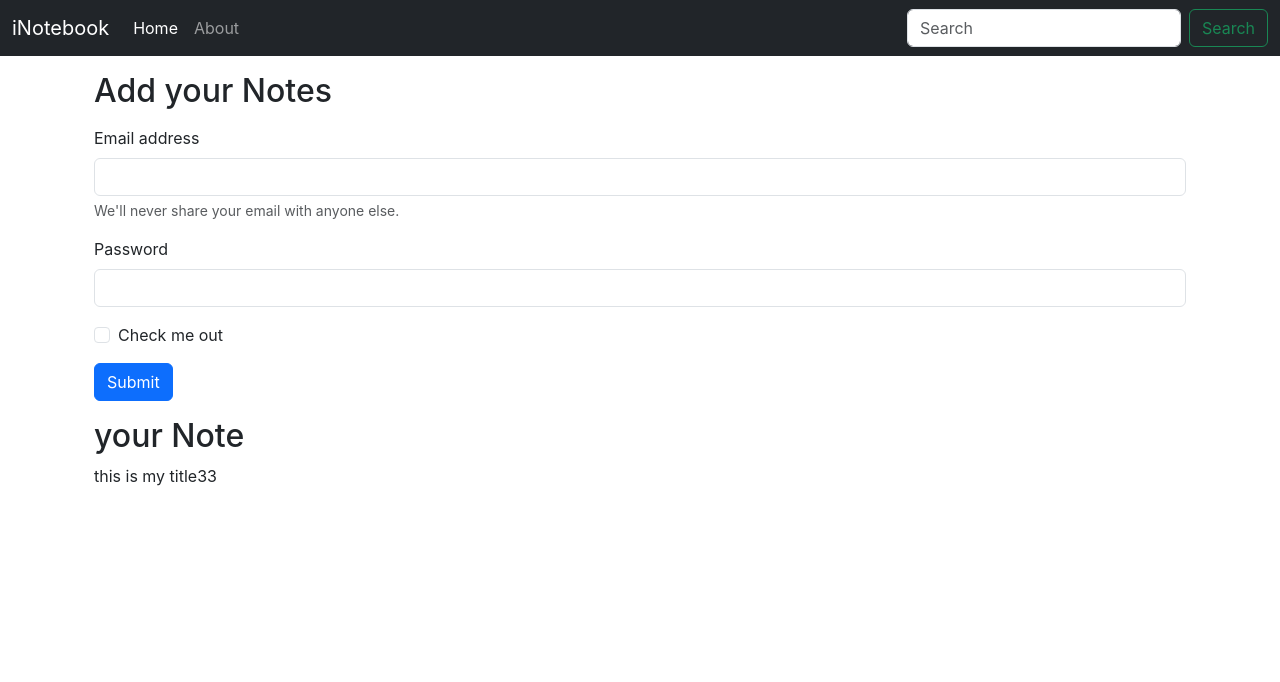
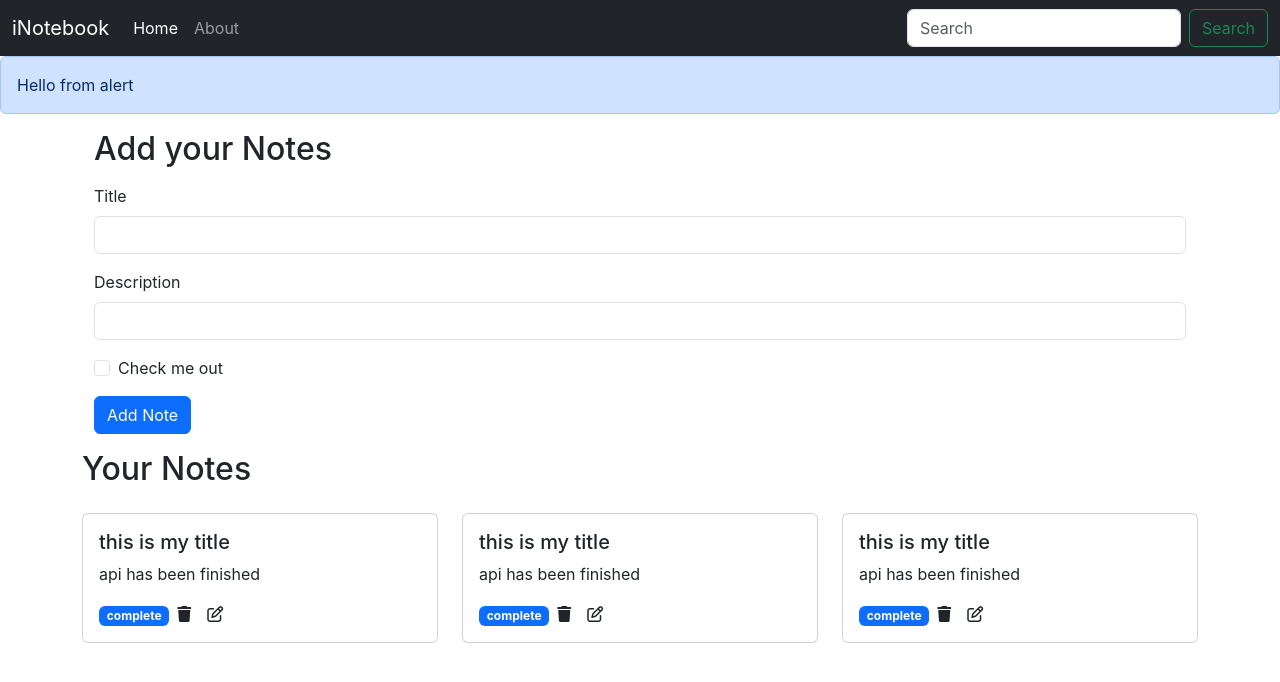
Before and after one commit to Himanshu8868/iNotebook, a React (Create React App) app: page / in a window 1280 px wide. Shown: the top 682 px of the page. Built offline with nearby package versions, Linux system fonts and the light colour scheme.

Commit message:
added fontawsome icons and create addNote file and give functionalty for add note

```diff
--- a/public/index.html
+++ b/public/index.html
@@ -17,7 +17,8 @@
 <body>
   <noscript>You need to enable JavaScript to run this app.</noscript>
   <div id="root"></div>
-
+  <!-- Fontawesome -->
+  <script src="https://kit.fontawesome.com/817a40f867.js" crossorigin="anonymous"></script>
   <!-- bootstrap css -->
   <script src="https://cdn.jsdelivr.net/npm/bootstrap@5.3.3/dist/js/bootstrap.bundle.min.js" integrity="sha384-YvpcrYf0tY3lHB60NNkmXc5s9fDVZLESaAA55NDzOxhy9GkcIdslK1eN7N6jIeHz" crossorigin="anonymous"></script>
 
--- a/src/App.js
+++ b/src/App.js
@@ -2,19 +2,23 @@ import './App.css';
 import NavBar from './components/NavBar';
 import Home from './components/Home';
 import About from './components/About';
+import Alert  from './components/Alert';
 import NoteState from './context/notes/NoteState';
 import {
   BrowserRouter as Router,
   Routes,
   Route
 } from "react-router-dom";
+import AddNote from './components/AddNote';
 
 function App() {
   return (
     <>
     <NoteState>
       <Router>
-        <NavBar />
+        <NavBar />    {/*NavBar Items */}
+        <Alert message="Hello from alert"/>     {/*Export Alert */}
+
         <div className="container">
         <Routes>
           <Route exact path="/" element={<Home />} />
--- /dev/null
+++ b/src/components/AddNote.js
@@ -0,0 +1,41 @@
+import React, { useContext, useState } from 'react';
+import noteContext from "../context/notes/noteContext";
+const AddNote = () => {
+    const context = useContext(noteContext);
+    const{ addNote } = context;
+const[note, setNote]=useState( {title: "" , description:"" , tag: "" })
+    const handleClick = (e) => {
+      addNote(note.title , note.description , note.tag);
+      e.preventDefault(); // Prevent the default form submission behavior
+
+    }
+const onchange =(e) => {
+    setNote({...note , [e.target.name]:[e.target.value]})
+
+}
+    return (
+        <div>
+            <div className="container my-3">
+                <h2> Add your Notes</h2>
+                <form className="my-3">
+                    <div className="mb-3">
+                        <label htmlFor="title" className="form-label">Title</label>
+                        <input type="text" className="form-control" id="title" name="title" aria-describedby="emailHelp" onChange={onchange} />
+                    </div>
+                    <div className="mb-3">
+                        <label htmlFor="description" className="form-label">Description</label>
+                        <input type="text" className="form-control" id="description" name="description" onChange={onchange} />
+                    </div>
+                    <div className="mb-3 form-check">
+                        <input type="checkbox" className="form-check-input" id="exampleCheck1" />
+                        <label className="form-check-label" htmlFor="exampleCheck1">Check me out</label>
+                    </div>
+                    <button type="submit" className="btn btn-primary" onClick={handleClick}>Add Note</button>
+                </form>
+            </div>
+
+        </div>
+    )
+}
+
+export default AddNote
--- /dev/null
+++ b/src/components/Alert.js
@@ -0,0 +1,13 @@
+import React from 'react'
+
+const Alert = (props) => {
+  return (
+    <div>
+      <div className="alert alert-primary" role="alert">
+       {props.message}
+</div>
+    </div>
+  )
+}
+
+export default Alert
--- a/src/components/Home.js
+++ b/src/components/Home.js
@@ -1,37 +1,10 @@
-import React, { useContext } from 'react'    //rafc//
-import noteContext from "../context/notes/noteContext"
+import React from 'react';
+import Notes from './Notes';
+
 const Home = () => {
-  const context = useContext(noteContext);
-  const {notes ,setnotes} =context;
   return (
     <div>
-      <div className="container my-3">
-        <h2> Add your Notes</h2>
-        <form className="my-3">
-          <div className="mb-3">
-            <label htmlFor="exampleInputEmail1" className="form-label">Email address</label>
-            <input type="email" className="form-control" id="exampleInputEmail1" aria-describedby="emailHelp" />
-            <div id="emailHelp" className="form-text">We'll never share your email with anyone else.</div>
-          </div>
-          <div className="mb-3">
-            <label htmlFor="exampleInputPassword1" className="form-label">Password</label>
-            <input type="password" className="form-control" id="exampleInputPassword1" />
-          </div>
-          <div className="mb-3 form-check">
-            <input type="checkbox" className="form-check-input" id="exampleCheck1" />
-            <label className="form-check-label" htmlFor="exampleCheck1">Check me out</label>
-          </div>
-          <button type="submit" className="btn btn-primary">Submit</button>
-        </form>
-      </div>
-      <div className="container" my-3>
-        <h2> your Note</h2>
-
-                  {notes.map((note) => {
-              return note.title;
-            })
-            }
-      </div>
+      <Notes />
     </div>
   )
 }
--- /dev/null
+++ b/src/components/Noteitems.js
@@ -0,0 +1,19 @@
+import React from 'react';
+
+function Noteitems({ note }) {
+    return (
+        <div className="col-md-4">
+            <div className="card my-3">
+                <div className="card-body">
+                    <h5 className="card-title">{note.title}</h5>
+                    <p className="card-text">{note.description}</p>
+                    <span className="badge bg-primary">{note.tag}</span>
+                    <i class="fa-solid fa-trash mx-2"></i>
+                    <i class="fa-regular fa-pen-to-square mx-2"></i>
+                </div>
+            </div>
+        </div>
+    );
+}
+
+export default Noteitems;
--- /dev/null
+++ b/src/components/Notes.js
@@ -0,0 +1,23 @@
+import React, { useContext } from 'react';
+import noteContext from "../context/notes/noteContext"; // Import the note context
+import Noteitems from './Noteitems';
+import AddNote from './AddNote';
+
+function Notes() {
+    const context = useContext(noteContext); // Get the context
+    const { notes } = context; // Destructure to get the notes
+
+    return (
+        <div>
+            <AddNote />
+            <div className="row my-3">
+                <h2>Your Notes</h2>
+                {notes.map((note) => {
+                    return <Noteitems key={note._id} note={note} />; // Map through notes and pass to Noteitems
+                })}
+            </div>
+        </div>
+    );
+}
+
+export default Notes;
--- a/src/context/notes/NoteState.js
+++ b/src/context/notes/NoteState.js
@@ -1,40 +1,65 @@
-  //Create NoteState that can aceesable all files //;
 import { useState } from "react";
 import NoteContext from "./noteContext"; // Ensure this path is correct
 
 const NoteState = (props) => {
     const notesinital = [
         {
-                  "_id": "67365102ae0046716c001925",
-                  "user": "67311f43195528664a3cdb1a",
-                  "title": "this is my title",
-                  "description": "api has been finished",
-                  "tag": "complete",
-                  "date": "2024-11-14T19:35:30.466Z",
-                  "__v": 0
+            _id: "67365102ae00r46716c001925",
+            user: "67311f43195528664a3cdb1a",
+            title: "this is my title",
+            description: "api has been finished",
+            tag: "complete",
+            date: "2024-11-14T19:35:30.466Z",
+            __v: 0,
         },
         {
-                  "_id": "67365109ae0046716c001928",
-                  "user": "67311f43195528664a3cdb1a",
-                  "title": "3",
-                  "description": "api has been finished",
-                  "tag": "complete",
-                  "date": "2024-11-14T19:35:37.942Z",
-                  "__v": 0
+            _id: "67365109ae00467146c001928",
+            user: "67311f43195528664a3cdb1a",
+            title: "this is my title",
+            description: "api has been finished",
+            tag: "complete",
+            date: "2024-11-14T19:35:37.942Z",
+            __v: 0,
         },
         {
-                  "_id": "6736510cae0046716c00192a",
-                  "user": "67311f43195528664a3cdb1a",
-                  "title": "3",
-                  "description": "api has been finished",
-                  "tag": "complete",
-                  "date": "2024-11-14T19:35:40.077Z",
-                  "__v": 0
-                }
-              ]
-         const[notes, setNotes] = useState(notesinital)
+            _id: "6736510cae00467f16c300192a",
+            user: "67311f43195528664a3cdb1a",
+            title: "this is my title",
+            description: "api has been finished",
+            tag: "complete",
+            date: "2024-11-14T19:35:40.077Z",
+            __v: 0,
+        },
+    ];
+    const [notes, setNotes] = useState(notesinital);
+
+    // Add a Note
+    const addNote = (title, description, tag) => {
+        console.log("Adding a note");
+        const note = {
+            _id: Date.now().toString(), // Unique ID
+            user: "67311f43195528664a3cdb1a",
+            title,
+            description,
+            tag,
+            date: new Date().toISOString(),
+            __v: 0,
+        };
+        setNotes(notes.concat(note));
+    };
+
+    // Delete a Note
+    const deleteNote = () => {
+        // Implementation here
+    };
+
+    // Edit a Note
+    const editNote = () => {
+        // Implementation here
+    };
+
     return (
-        <NoteContext.Provider value={{notes , setNotes}}>  {/*access Notes and setnotes in everywhere where i want */}
+        <NoteContext.Provider value={{ notes, setNotes, addNote }}>
             {props.children}
         </NoteContext.Provider>
     );
--- a/src/index.css
+++ b/src/index.css
@@ -11,3 +11,6 @@ code {
   font-family: source-code-pro, Menlo, Monaco, Consolas, 'Courier New',
     monospace;
 }
+ i{
+  cursor: pointer;
+ }
```
Also changed, not shown: 1 other file (tests, documents, lock files or other folders). Lines whose indentation alone changed are shown as unchanged.
